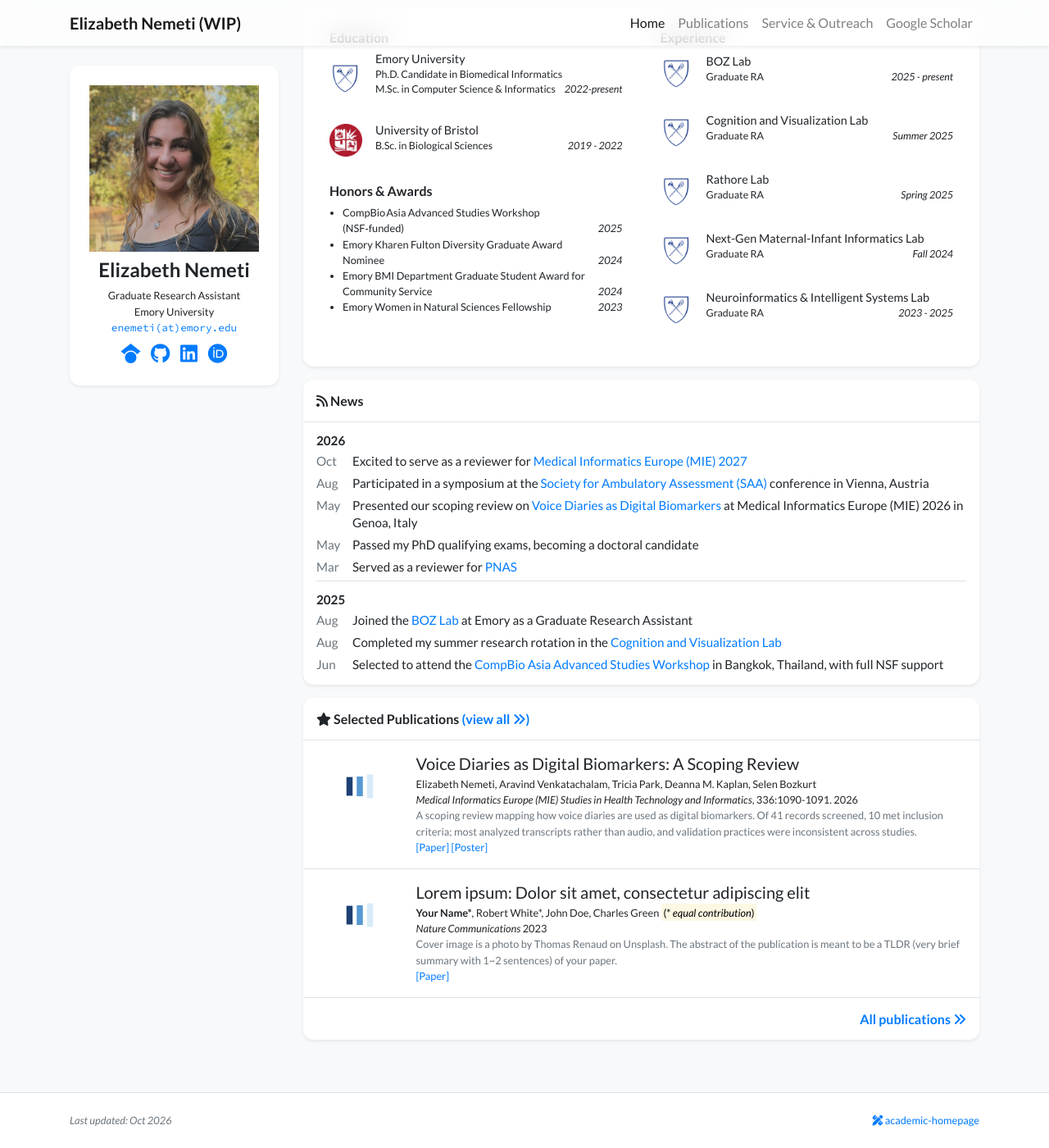
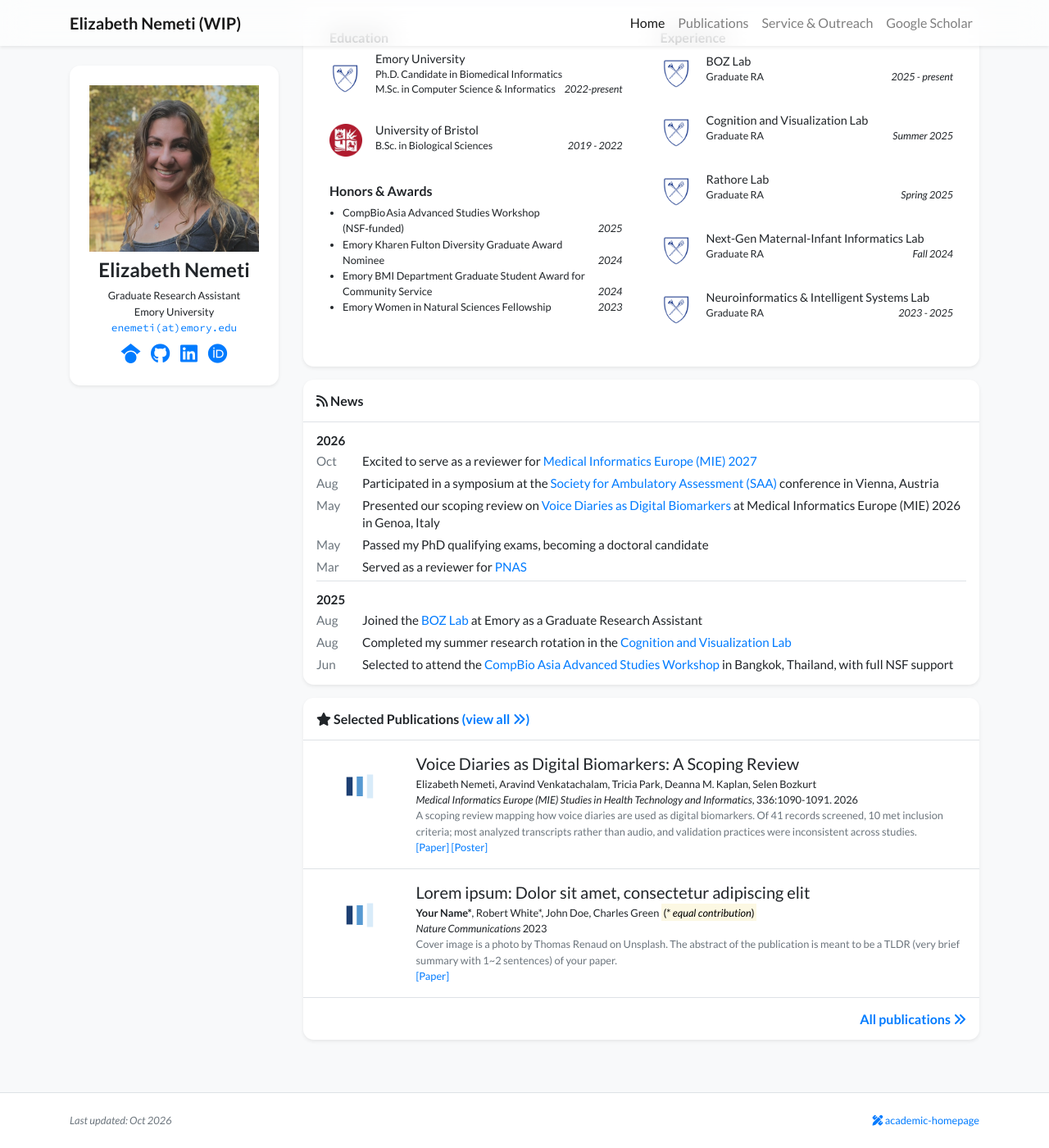
Before and after one commit to nemetielizabeth/nemetielizabeth.github.io, a Jekyll site: the page built from index.html, in a window 1280 px wide and 1400 px high, scrolled down 484 px. Shown: the whole window at 82% size. Built offline with Jekyll 4.4.1, drawn with Linux system fonts in a browser that asks for light colours; nearby versions of some CDN libraries; a style sheet for code colours, icons or effects is not loaded.

Commit message:
Add space between news month and text
Co-Authored-By: Claude Opus 5.5 <noreply@anthropic.com>

```diff
--- a/assets/css/global.css
+++ b/assets/css/global.css
@@ -137,5 +137,7 @@ div.lazy {
 }
 
 .news-month {
-    flex: 0 0 2.75rem;
+    flex: 0 0 2.5rem;
+    margin-right: 1rem;
+    white-space: nowrap;
 }
```
